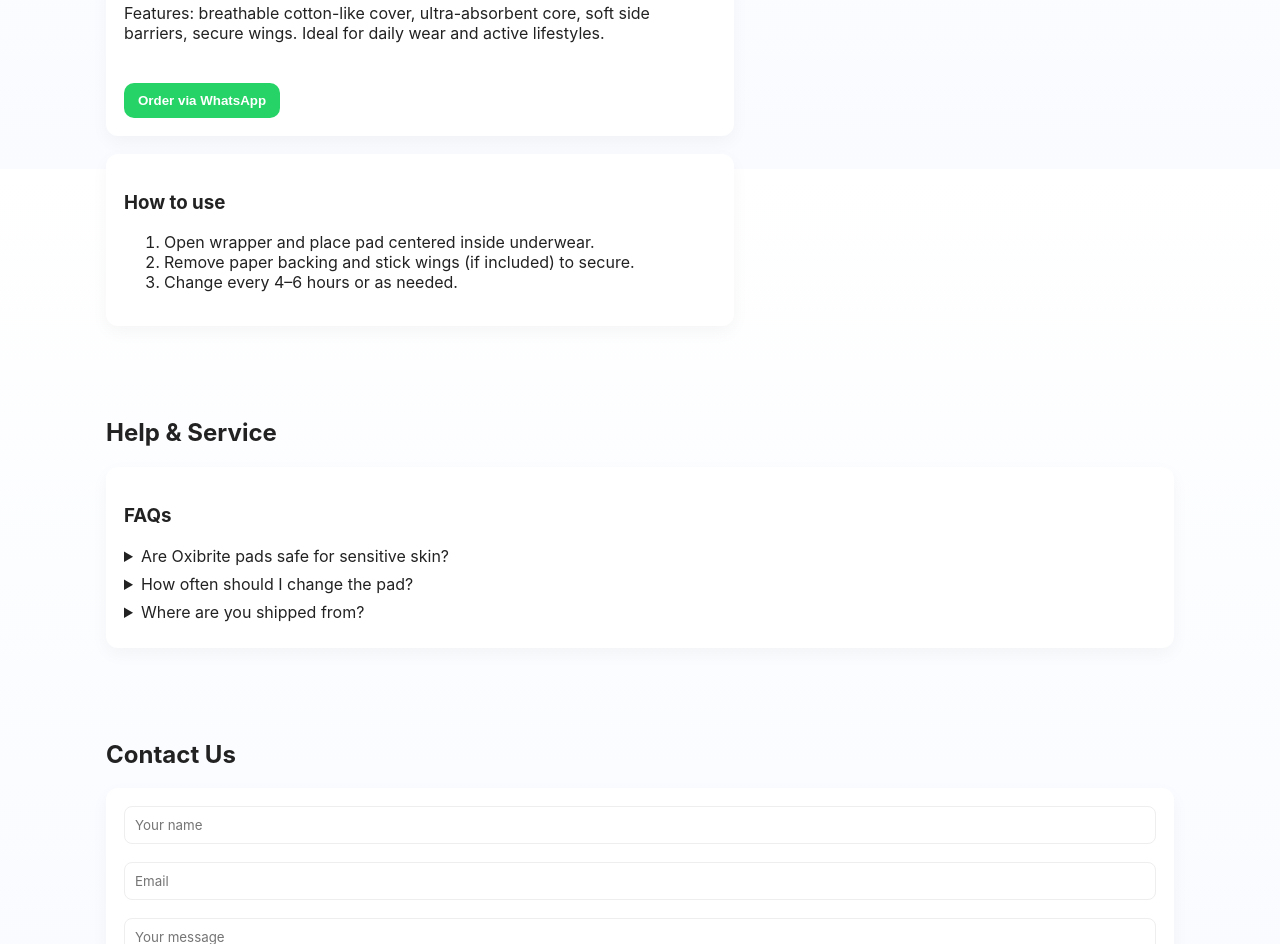
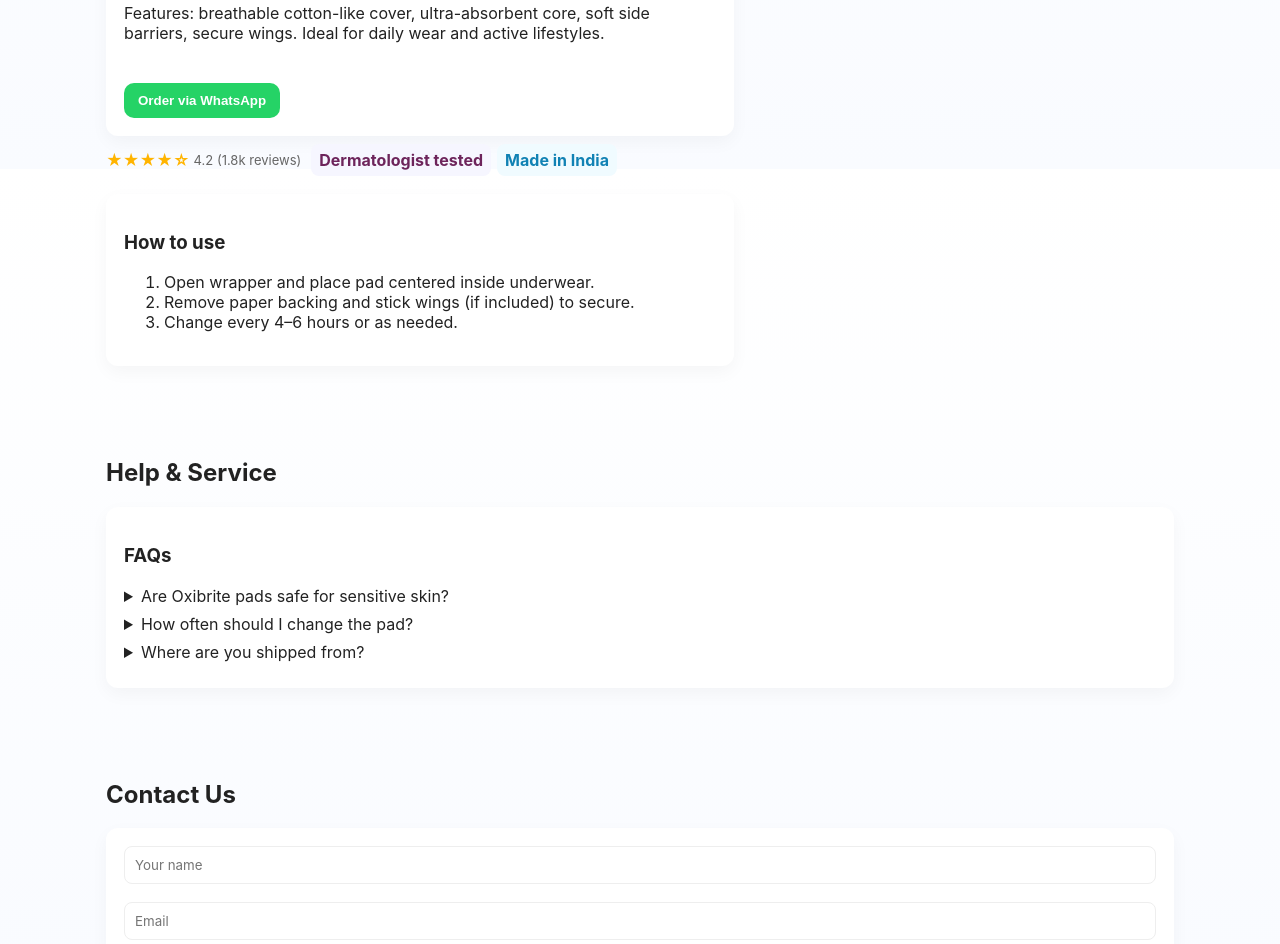
Before and after one commit to myoxibrite-brand/Oxibrite, a plain HTML site: page index.html in a window 1280 px wide. Shown: the part 1431-2375 px from the top of the page. Drawn offline with Linux system fonts and the light colour scheme.

Commit message:
Update index.html

```diff
--- a/index.html
+++ b/index.html
@@ -261,6 +261,18 @@
 
             </div>
           </div>
+          <!-- STAR RATING + BADGES -->
+<div style="display:flex;gap:10px;align-items:center;flex-wrap:wrap;margin-top:8px">
+  <div style="display:flex;align-items:center;gap:4px">
+    <div style="color:#ffb400;font-weight:800">★★★★☆</div>
+    <div style="font-size:13px;color:#666">4.2 (1.8k reviews)</div>
+  </div>
+  <div style="display:flex;gap:6px;align-items:center">
+    <div style="padding:6px 8px;border-radius:8px;background:#f6f6ff;color:#6d245b;font-weight:700">Dermatologist tested</div>
+    <div style="padding:6px 8px;border-radius:8px;background:#f0fbff;color:#1182b4;font-weight:700">Made in India</div>
+  </div>
+</div>
+
 
           <div style="margin-top:18px" class="card">
             <h3>How to use</h3>
```
